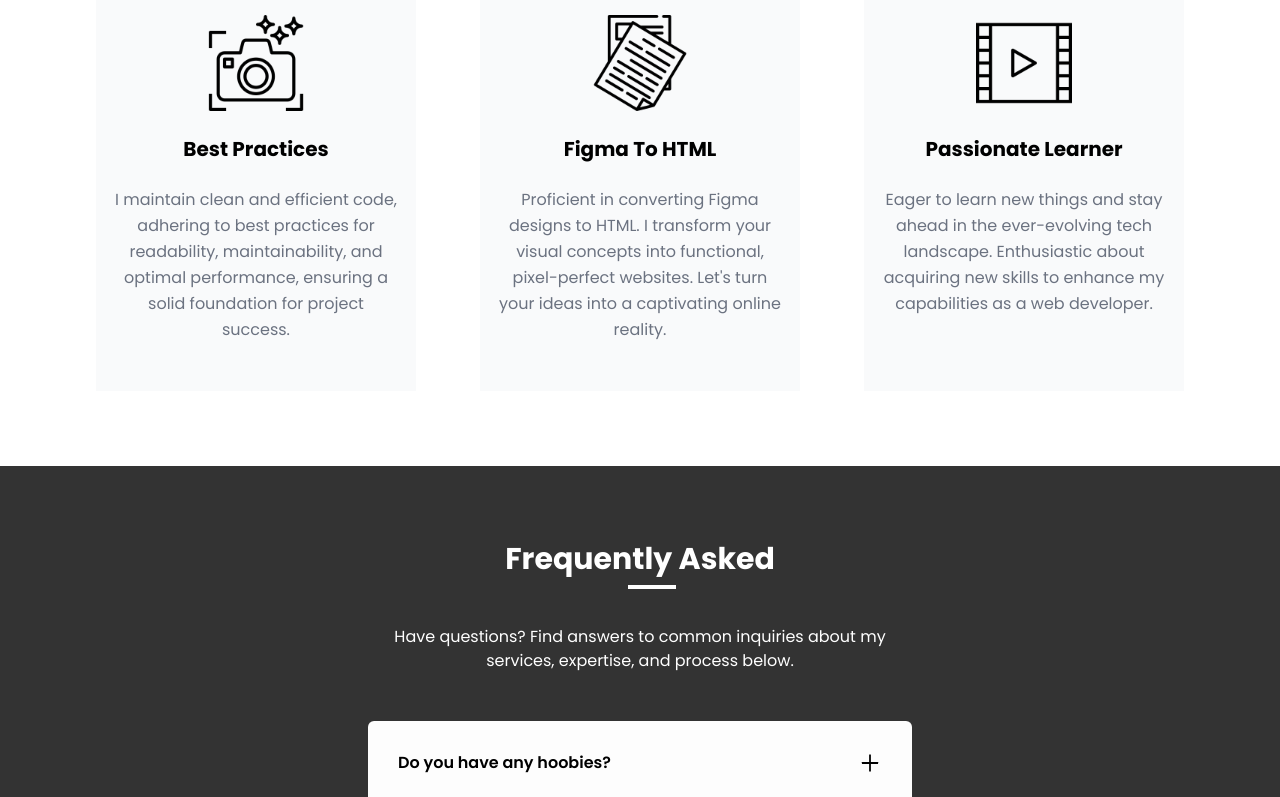
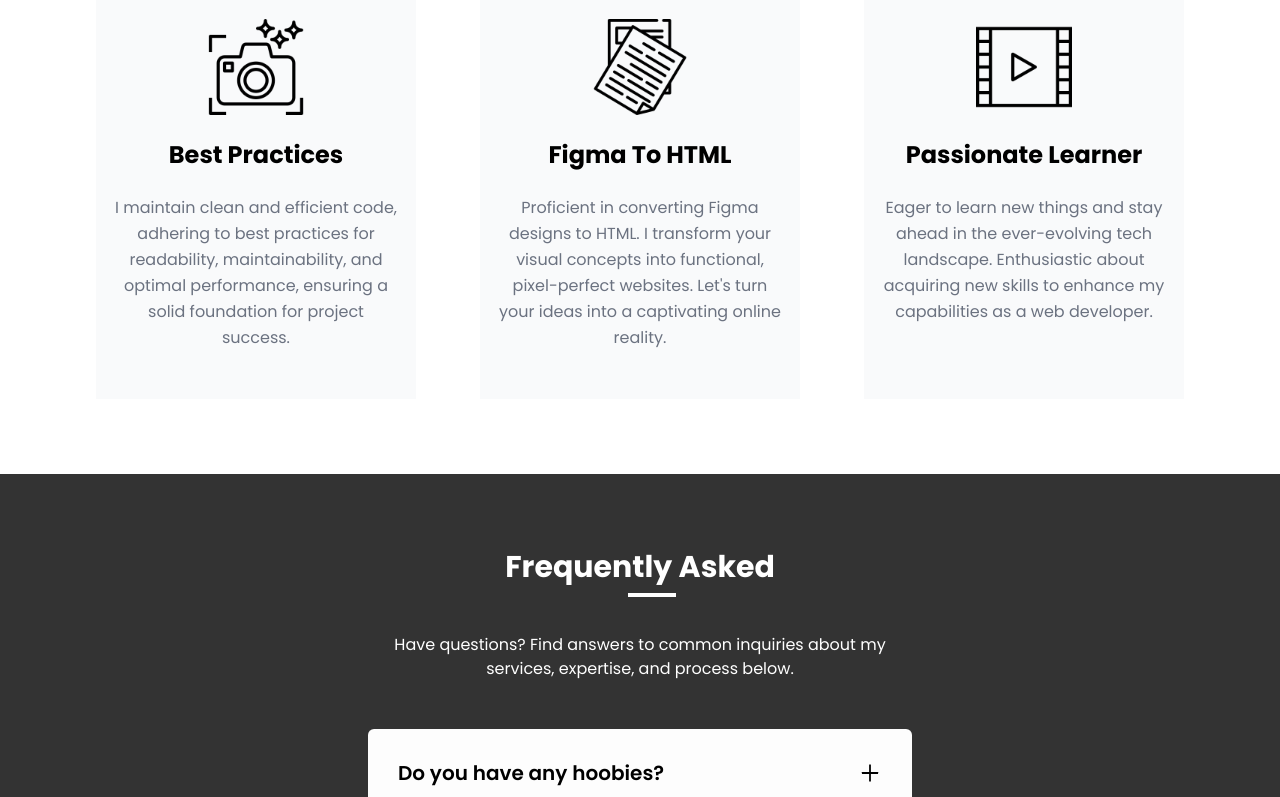
Before and after one commit to MuhammadRabi/react-old-portfolio, a React (Vite) app: page / in a window 1280 px wide. Shown: the part 2500-3297 px from the top of the page. Built offline with nearby package versions, Linux system fonts and the light colour scheme.

Commit message:
improve faq

```diff
--- a/src/Components/Faq/FaqItem.jsx
+++ b/src/Components/Faq/FaqItem.jsx
@@ -1,15 +1,15 @@
-import React, { useState } from "react";
-import { AiOutlinePlus, AiOutlineMinus } from "react-icons/ai";
+import React, { useState } from "react"
+import { AiOutlinePlus, AiOutlineMinus } from "react-icons/ai"
 
 function FaqItem({ question, answer }) {
-  const [showAnswer, setShowAnswer] = useState(false);
+  const [showAnswer, setShowAnswer] = useState(false)
   return (
     <article className="accordion-item rounded-md bg-[#fdfdfd] mb-5 p-3">
       <div
         className="flex items-center justify-between p-4 border-2 border-transparent cursor-pointer accordion-header dounded-lg "
         onClick={() => setShowAnswer(!showAnswer)}
       >
-        <h2 className="font-semibold">{question}</h2>
+        <h2 className="text-xl font-semibold">{question}</h2>
         {showAnswer ? (
           <AiOutlineMinus className="text-2xl" />
         ) : (
@@ -26,9 +26,9 @@ function FaqItem({ question, answer }) {
         </p>
       </div>
     </article>
-  );
+  )
 }
 
-export default FaqItem;
+export default FaqItem
 
 //
--- a/src/Components/Services/ServiceItem.jsx
+++ b/src/Components/Services/ServiceItem.jsx
@@ -17,7 +17,7 @@ const ServiceItem = ({ image, title, description }) => {
         className="object-cover w-24 mx-auto my-6 duration-500 group-hover:invert"
         alt="serviceImage"
       />
-      <h3 className="mb-6 text-xl font-bold capitalize group-hover:text-main">
+      <h3 className="mb-6 text-2xl font-bold capitalize group-hover:text-main">
         {title}
       </h3>
       <p className="px-4 leading-relaxed text-gray-500">{description}</p>
```
